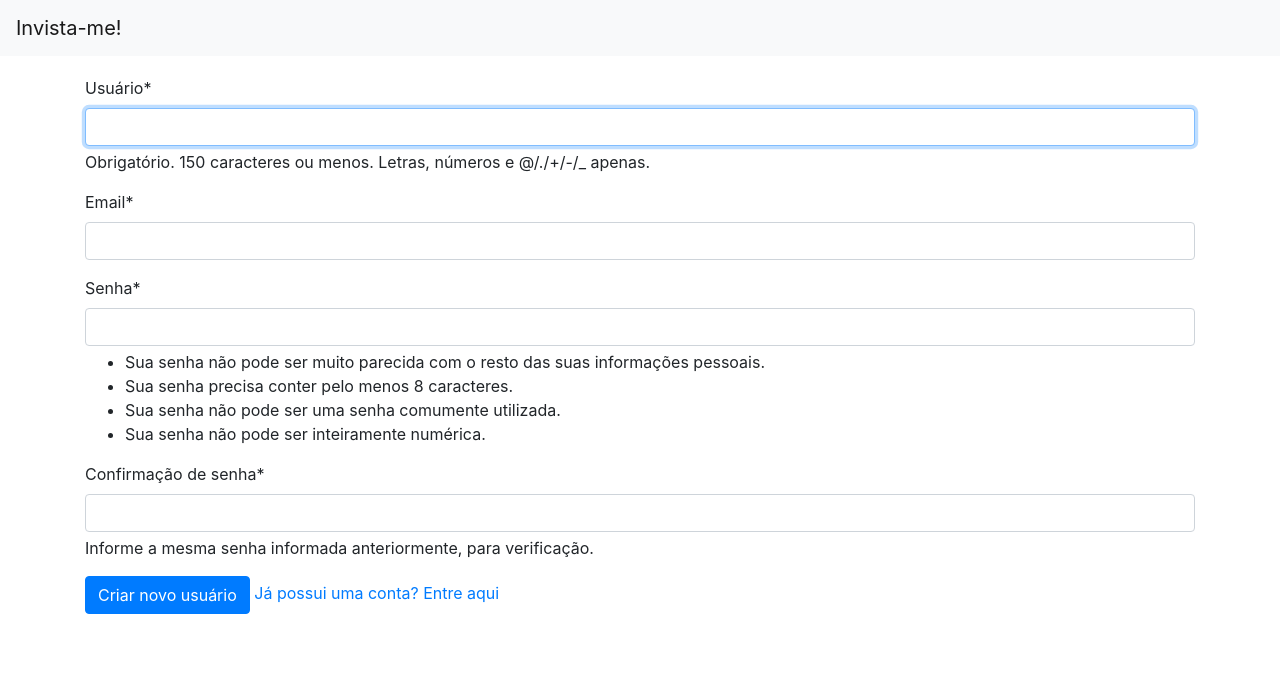
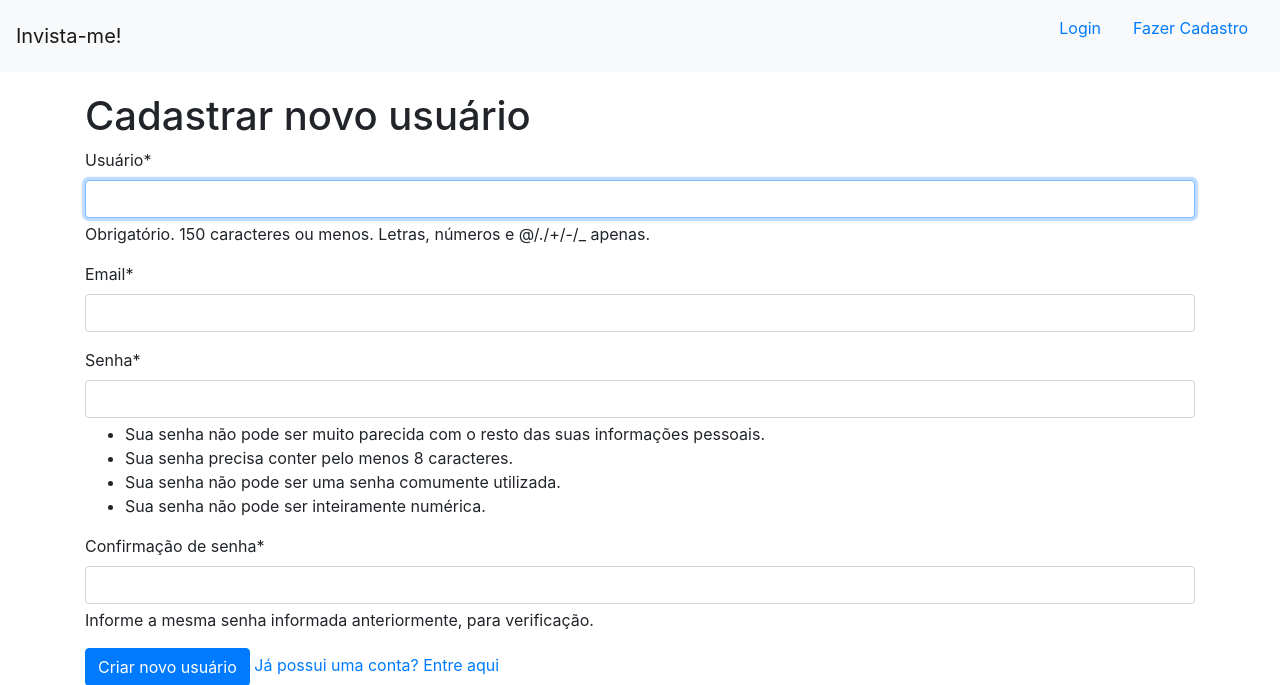
Before and after one commit to sabatinirafa/Django-Invista-Me, a Django app: page /conta/ in a window 1280 px wide. Shown: the top 685 px of the page. Run offline with Django 4.2, Linux system fonts and the light colour scheme; some libraries are stand-ins or nearby versions.

Commit message:
Conclusão do projeto

```diff
--- a/invista_me/templates/investimentos/base.html
+++ b/invista_me/templates/investimentos/base.html
@@ -12,8 +12,35 @@
 
 
   <body style="height: 100vh; display: flex; flex-direction: column;">
+
     <nav class="navbar navbar-light bg-light">
         <a class="navbar-brand" href="{% url 'investimentos' %}">Invista-me!</a>
+
+        <ul style="list-style: none;">
+
+          {% if user.is_authenticated %}
+
+          <li style="float: left;">
+            <strong  class="nav-item nav-link">Bem-vindo {{ user.get_username }}</strong>
+          </li>
+
+          <li style="float: left;">
+            <a href="{% url 'logout' %}" class="nav-item nav-link">Sair</a>
+          </li>
+
+          {% else %}
+
+          <li style="float: left;">
+            <a href="{% url 'login' %}" class="nav-item nav-link">Login</a>
+          </li>
+          <li style="float: left;">
+            <a href="{% url 'novo_usuario' %}" class="nav-item nav-link">Fazer Cadastro</a>
+          </li>
+
+          {% endif %}
+
+
+        </ul>
     </nav>
 
     {% if messages %}
--- a/projeto_invista_me/settings.py
+++ b/projeto_invista_me/settings.py
@@ -127,3 +127,5 @@ CRISPY_TEMPLATE_PACK = 'bootstrap5'
 # https://docs.djangoproject.com/en/4.2/ref/settings/#default-auto-field
 
 DEFAULT_AUTO_FIELD = 'django.db.models.BigAutoField'
+LOGIN_REDIRECT_URL = 'investimentos'
+LOGIN_URL = 'login'
--- a/projeto_invista_me/urls.py
+++ b/projeto_invista_me/urls.py
@@ -18,13 +18,17 @@ from django.contrib import admin
 from django.urls import path
 from invista_me import views
 from usuarios import views as usuario_views
+from django.contrib.auth import views as auth_views
 
 urlpatterns = [
     path('admin/', admin.site.urls),
     path('conta/', usuario_views.novo_usuario, name='novo_usuario'),
+    path('login/', auth_views.LoginView.as_view(template_name='usuarios/login.html'), name='login'),
+    path('logout/', auth_views.LogoutView.as_view(template_name='usuarios/logout.html'), name='logout'),
     path('', views.investimentos, name='investimentos'),
     path('/<int:id_investimento>', views.detalhe, name='detalhe'),
     path('novo_investimento/', views.criar, name='novo_investimento'),
     path('novo_investimento/<int:id_investimento>', views.editar, name='editar'),
     path('excluir_investimento/<int:id_investimento>', views.excluir, name='excluir'),
+
 ]
--- a/usuarios/templates/usuarios/registrar.html
+++ b/usuarios/templates/usuarios/registrar.html
@@ -3,11 +3,12 @@
 {% load crispy_forms_tags %}
 {% block conteudo %}
 <div class="container">
+    <h1>Cadastrar novo usuário</h1>
     <form method="POST">
         {% csrf_token %}
         {{ formulario | crispy }}
         <button class="btn btn-primary" type="submit">Criar novo usuário</button>
-        <a href="#">Já possui uma conta? Entre aqui</a>
+        <a href="{% url 'login' %}">Já possui uma conta? Entre aqui</a>
     </form>
 </div>
 {% endblock %}
--- a/usuarios/views.py
+++ b/usuarios/views.py
@@ -10,7 +10,7 @@ def novo_usuario(request):
             formulario.save()
             usuario = formulario.cleaned_data.get('username')
             messages.success(request, f'O usuário {usuario} foi criado com sucesso!')
-            return redirect('investimentos')
+            return redirect('login')
     else:
         formulario = UserRegisterForm()
 
```
Also changed, not shown: invista_me/views.py (+8 -0 lines), usuarios/templates/usuarios/login.html (added, +14 -0 lines), usuarios/templates/usuarios/logout.html (added, +12 -0 lines), db.sqlite3.
